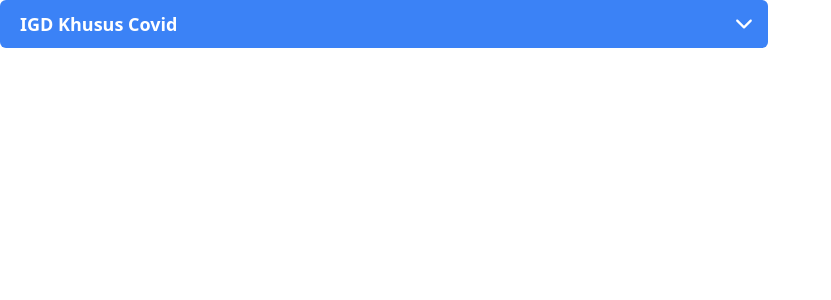
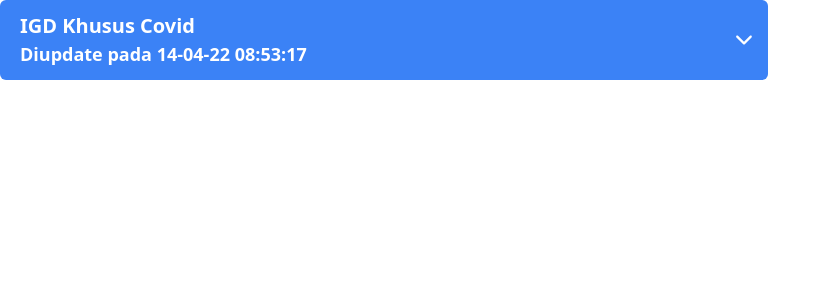
Before and after one commit to saepp/cekrs.com, a Next.js app: page /rs-detail in a window 1280 px wide. Shown: the top 300 px of the page, without its empty margins (0-831 px from the left). Built offline with nearby package versions, Linux system fonts and the light colour scheme.

Commit message:
fix CardBed component

```diff
--- a/components/CardBed.js
+++ b/components/CardBed.js
@@ -6,26 +6,35 @@ const CardBed = () => {
     <div className="relative w-full overflow-hidden">
       <input
         type="checkbox"
-        className="peer absolute top-0 inset-x-0 w-full h-12 opacity-0 z-10 cursor-pointer"
+        className="peer absolute top-0 inset-x-0 w-full h-20 opacity-0 z-10 cursor-pointer"
       />
-      <div className="bg-blue-500 h-12 w-full pl-5 flex items-center rounded-md">
-        <p className="text-lg font-bold text-white">IGD Khusus Covid</p>
+      <div className="bg-blue-500 h-20 w-full pl-5 flex flex-col rounded-md justify-center">
+        <p className="text-xl font-bold text-white">IGD Khusus Covid</p>
+        <p className="text-lg font-bold text-white">
+          Diupdate pada 14-04-22 08:53:17
+        </p>
       </div>
 
       {/* Arrow Icon */}
-      <div className="absolute top-3 right-3 text-white transition-transform duration-500 rotate-0 peer-checked:rotate-180">
+      <div className="absolute top-7 right-3 text-white transition-transform duration-500 rotate-0 peer-checked:rotate-180">
         <IoIosArrowDown className="h-6 w-6" />
       </div>
 
       {/* Content */}
       <div className="bg-gray-500 overflow-hidden transition-all duration-500 max-h-0 peer-checked:max-h-40 rounded-bl-md rounded-br-md mb-10">
-        <div className="p-4">
-          <p>
-            Lorem ipsum dolor sit amet consectetur adipisicing elit. Eveniet
-            explicabo id culpa? Alias ipsum hic nemo placeat? Est nulla mollitia
-            vel aspernatur pariatur deserunt suscipit ad numquam sint? Vitae,
-            aliquid.
-          </p>
+        <div className="flex justify-around p-4">
+          <div className="flex flex-col bg-green-600 rounded-md p-4 items-center">
+            <p className="font-semibold">Tempat Tidur</p>
+            <p className="font-bold text-3xl">2</p>
+          </div>
+          <div className="flex flex-col bg-green-600 rounded-md p-4 items-center">
+            <p className="font-semibold">Tempat Tidur</p>
+            <p className="font-bold text-3xl">2</p>
+          </div>
+          <div className="flex flex-col bg-green-600 rounded-md p-4 items-center">
+            <p className="font-semibold">Tempat Tidur</p>
+            <p className="font-bold text-3xl">2</p>
+          </div>
         </div>
       </div>
     </div>
--- a/components/Search.js
+++ b/components/Search.js
@@ -56,7 +56,7 @@ const Search = ({
           disabled={!data}
           onChange={(e) => setProv(e.target.value)}
         >
-          <option value="DEFAULT" disabled selected>
+          <option value="" disabled selected>
             Pilih Provinsi ...
           </option>
           {data?.provinces.map((province) => (
@@ -74,7 +74,7 @@ const Search = ({
           disabled={!prov.length || load}
           onChange={(e) => setCity(e.target.value)}
         >
-          <option value="DEFAULT" disabled selected>
+          <option value="" disabled selected>
             {!prov.length
               ? "Silahkan Pilih Provinsi Terlebih Dahulu"
               : "Pilih Kabupaten / Kota..."}
```
